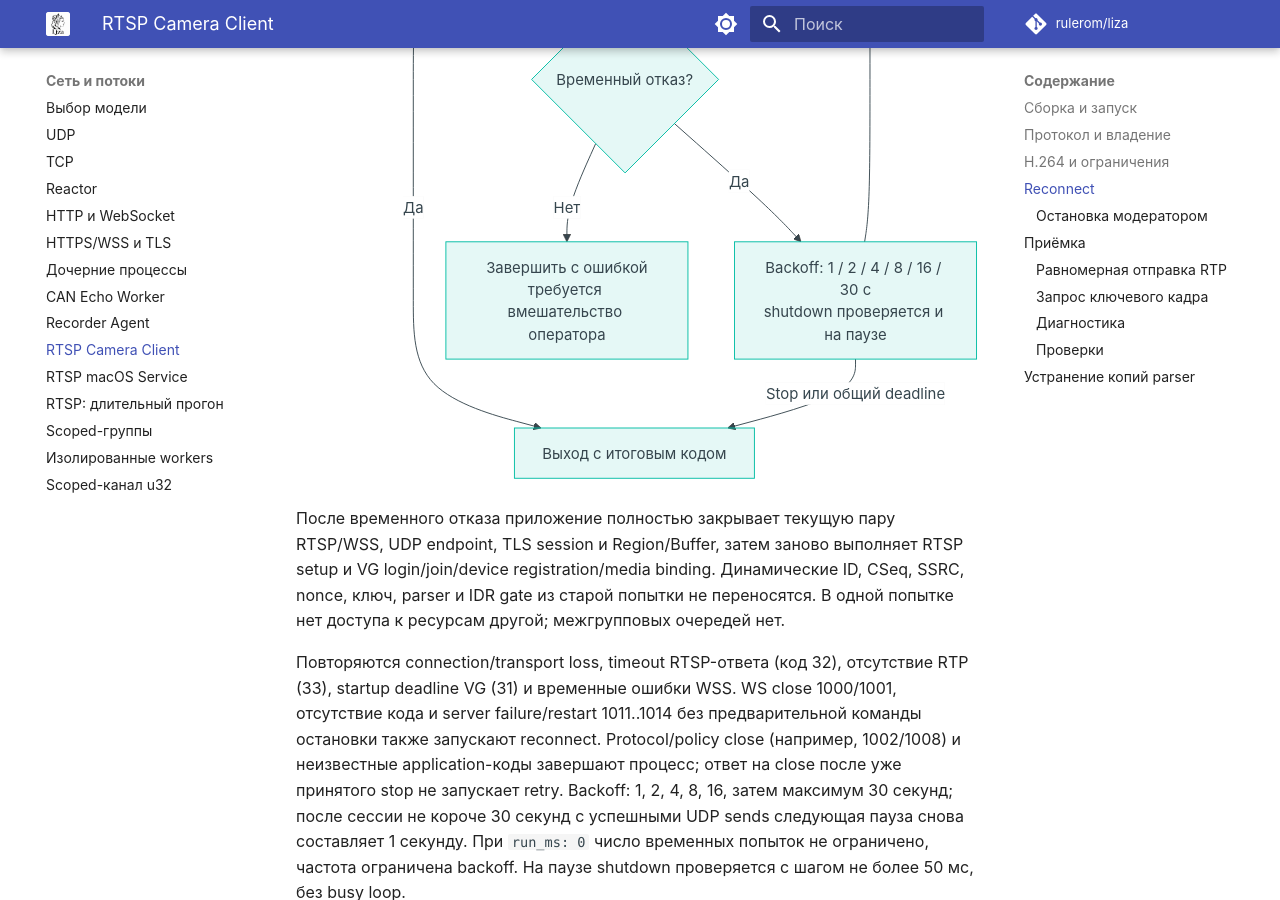
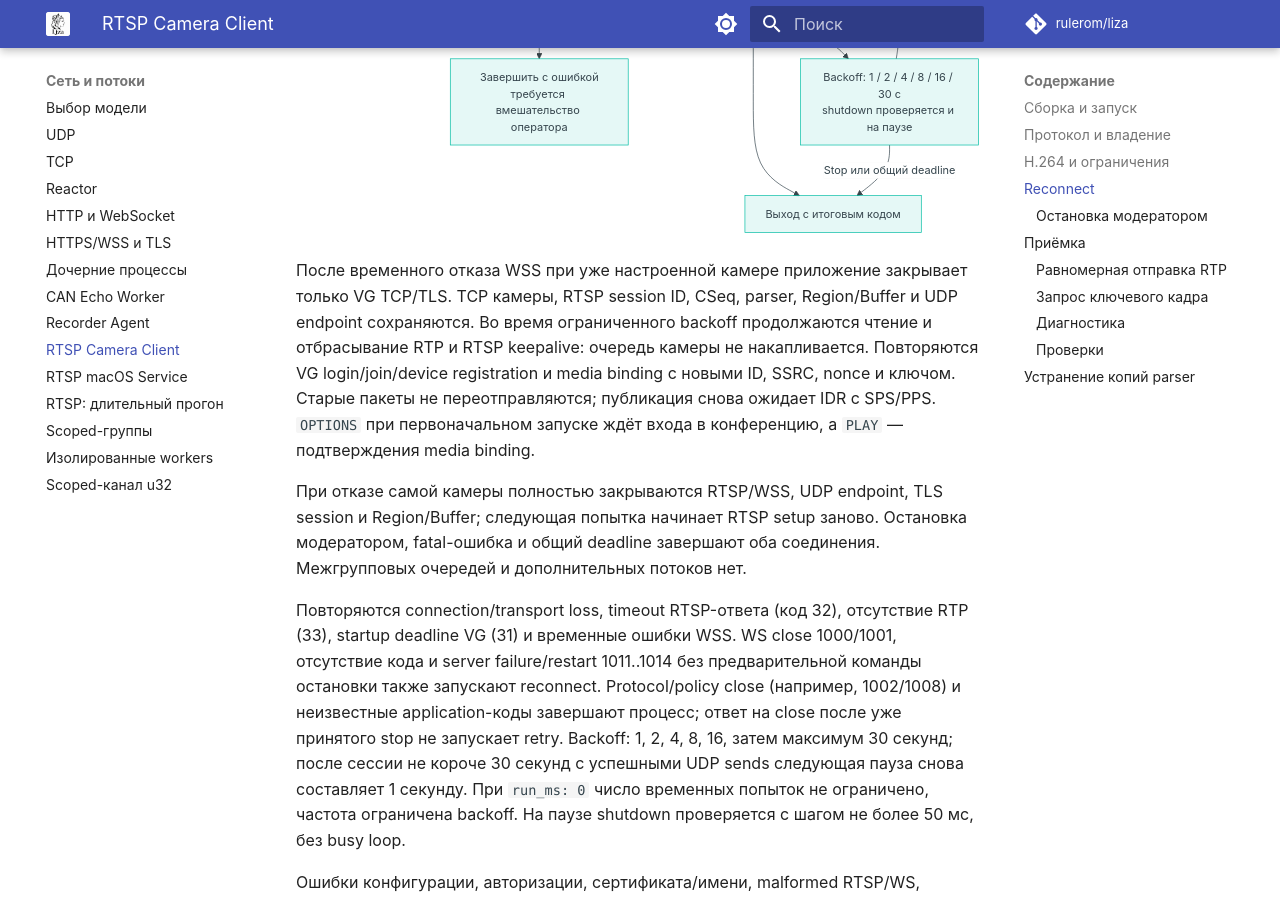
Before and after one commit to rulerom/liza, an MkDocs documentation site: the page built from docs/rtsp-client.md, in a window 1280 px wide and 900 px high, scrolled down 5264 px. Built offline with MkDocs 1.6.1 and Material for MkDocs 9.7.7, drawn with Linux system fonts in a browser that asks for light colours; comment, search, counter and statistics services are not loaded; some of the changed text lies outside the part shown.

Commit message:
Preserve camera RTSP session across transient VG reconnects
Reconnect only VG TCP/TLS with bounded backoff while draining camera RTP and maintaining RTSP keepalive. Renew device identity and binding, then resume at an IDR. Gate initial camera setup on VG admission and binding.

Include lifecycle documentation and O0/O2 coverage for WSS reset/EOF/close, binding admission, draining and deadlines.

````diff
--- a/docs/rtsp-client.md
+++ b/docs/rtsp-client.md
@@ -156,7 +156,10 @@ flowchart TD
     Connect -->|"Setup и binding готовы"| Publish
     Publish["Публикация RTP<br/>keepalive камеры и VG binding"]
     Connect -->|"Ошибка подключения / setup"| Cleanup
-    Publish -->|"Отказ, stop или срок работы"| Cleanup
+    Publish -->|"Временный отказ VG / WSS"| RecoverVG["Закрыть только WSS / TLS<br/>читать и отбрасывать RTP, сохранять RTSP keepalive"]
+    RecoverVG -->|"Backoff, новый login / join / binding"| Publish
+    RecoverVG -->|"Отказ камеры, fatal, stop или deadline"| Cleanup
+    Publish -->|"Отказ камеры, fatal, stop или срок работы"| Cleanup
     Cleanup["Завершить текущую попытку<br/>закрыть соединения и освободить ресурсы"]
     Cleanup --> Stop{"Запрошена остановка<br/>или исчерпан общий срок?"}
     Stop -->|"Да"| Exit["Выход с итоговым кодом"]
@@ -167,11 +170,19 @@ flowchart TD
     Backoff -->|"Stop или общий deadline"| Exit
 ```
 
-После временного отказа приложение полностью закрывает текущую пару
-RTSP/WSS, UDP endpoint, TLS session и Region/Buffer, затем заново выполняет
-RTSP setup и VG login/join/device registration/media binding. Динамические
-ID, CSeq, SSRC, nonce, ключ, parser и IDR gate из старой попытки не переносятся.
-В одной попытке нет доступа к ресурсам другой; межгрупповых очередей нет.
+После временного отказа WSS при уже настроенной камере приложение закрывает
+только VG TCP/TLS. TCP камеры, RTSP session ID, CSeq, parser, Region/Buffer
+и UDP endpoint сохраняются. Во время ограниченного backoff продолжаются
+чтение и отбрасывание RTP и RTSP keepalive: очередь камеры не накапливается.
+Повторяются VG login/join/device registration и media binding с новыми ID,
+SSRC, nonce и ключом. Старые пакеты не переотправляются; публикация снова
+ожидает IDR с SPS/PPS. `OPTIONS` при первоначальном запуске ждёт входа в
+конференцию, а `PLAY` — подтверждения media binding.
+
+При отказе самой камеры полностью закрываются RTSP/WSS, UDP endpoint,
+TLS session и Region/Buffer; следующая попытка начинает RTSP setup заново.
+Остановка модератором, fatal-ошибка и общий deadline завершают оба соединения.
+Межгрупповых очередей и дополнительных потоков нет.
 
 Повторяются connection/transport loss, timeout RTSP-ответа (код 32),
 отсутствие RTP (33), startup deadline VG (31) и временные ошибки WSS.
@@ -232,6 +243,10 @@ TCP EOF или WS close 1000 не позволяет определить нам
 команды остановки. Последующий явный запуск оператора — новый жизненный цикл.
 
 Лог `RTSP session generation=N` обозначает новую локальную попытку;
+`VG reconnect generation=N; camera RTSP session preserved` обозначает замену
+только VG-соединения внутри этой RTSP-попытки. `Camera packets drained without
+VG publication=N` считает вычитанные и отброшенные за время восстановления
+пакеты. Это диагностический счётчик, не потеря при активной публикации.
 `uptime_ms` в этой строке и записи retry отсчитывается от начала supervisor.
 Счётчики `RTP received/attempted/succeeded/gated/discontinuities` выводятся
 для каждой завершённой сессии отдельно. `RTSP reconnect after error ...
````
Also changed, not shown: 4 other files.
